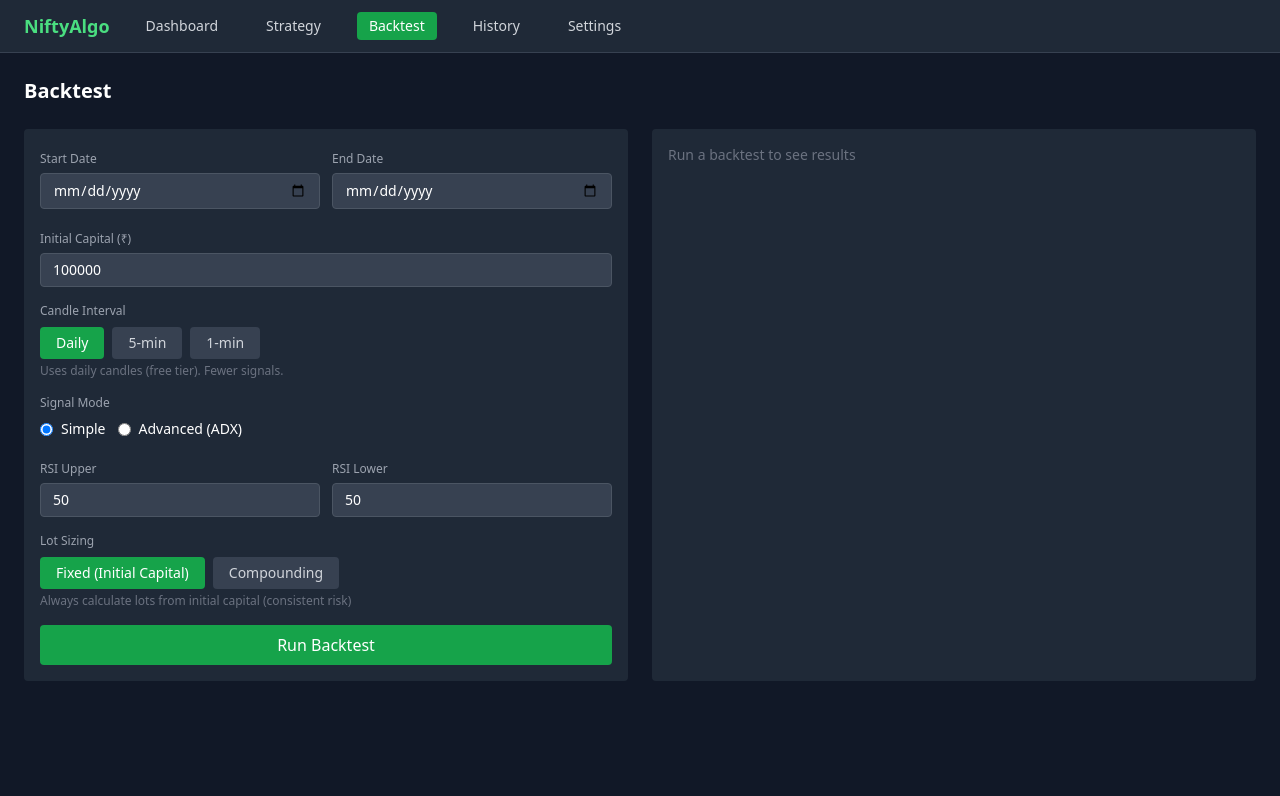
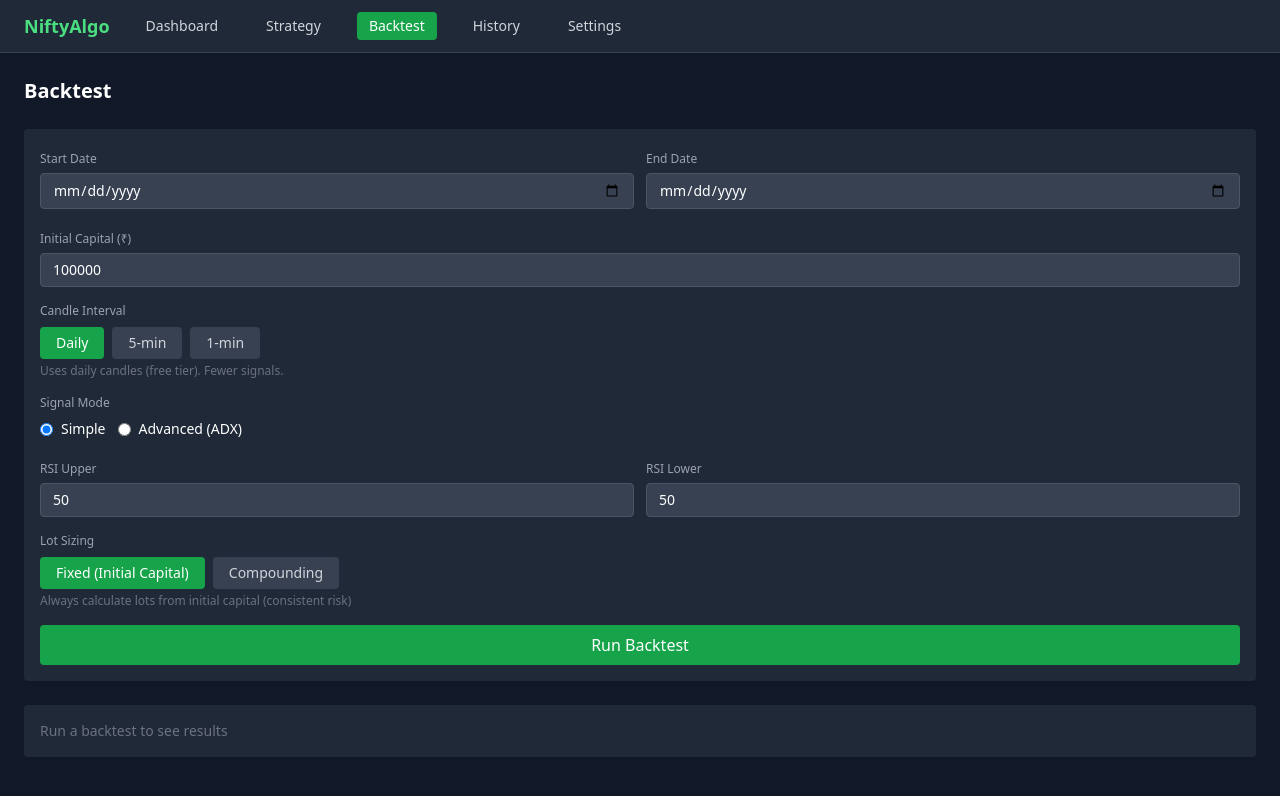
Before and after one commit to cckonankunte-ops/nifty-option-algo-trader, a React (Vite) app in the folder frontend/: page /backtest in a window 1280 px wide. Shown: the top 796 px of the page. Built offline with nearby package versions, Linux system fonts and the light colour scheme.

Commit message:
feat: stack backtest layout (input on top, results below), add max loss column

```diff
--- a/frontend/src/pages/Backtest.jsx
+++ b/frontend/src/pages/Backtest.jsx
@@ -25,7 +25,7 @@ export default function Backtest() {
     <div className="space-y-6">
       <h2 className="text-xl font-semibold">Backtest</h2>
 
-      <div className="grid grid-cols-2 gap-6">
+      <div className="space-y-6">
         {/* Input Form */}
         <div className="bg-gray-800 rounded p-4 space-y-4">
           <div className="grid grid-cols-2 gap-3">
@@ -218,6 +218,7 @@ export default function Backtest() {
                         <th>Entry ₹</th>
                         <th>Exit ₹</th>
                         <th>P&L</th>
+                        <th>Max Loss</th>
                         <th>Reason</th>
                       </tr>
                     </thead>
@@ -233,6 +234,7 @@ export default function Backtest() {
                           <td className="text-center">{t.entry_price?.toFixed(1)}</td>
                           <td className="text-center">{t.exit_price?.toFixed(1)}</td>
                           <td className={`text-center ${t.pnl >= 0 ? 'text-green-400' : 'text-red-400'}`}>₹{t.pnl?.toFixed(0)}</td>
+                          <td className="text-center text-yellow-400">₹{Math.round((form.initial_capital || 100000) * 0.06)}</td>
                           <td className="text-center">{t.exit_reason}</td>
                         </tr>
                       ))}
```
